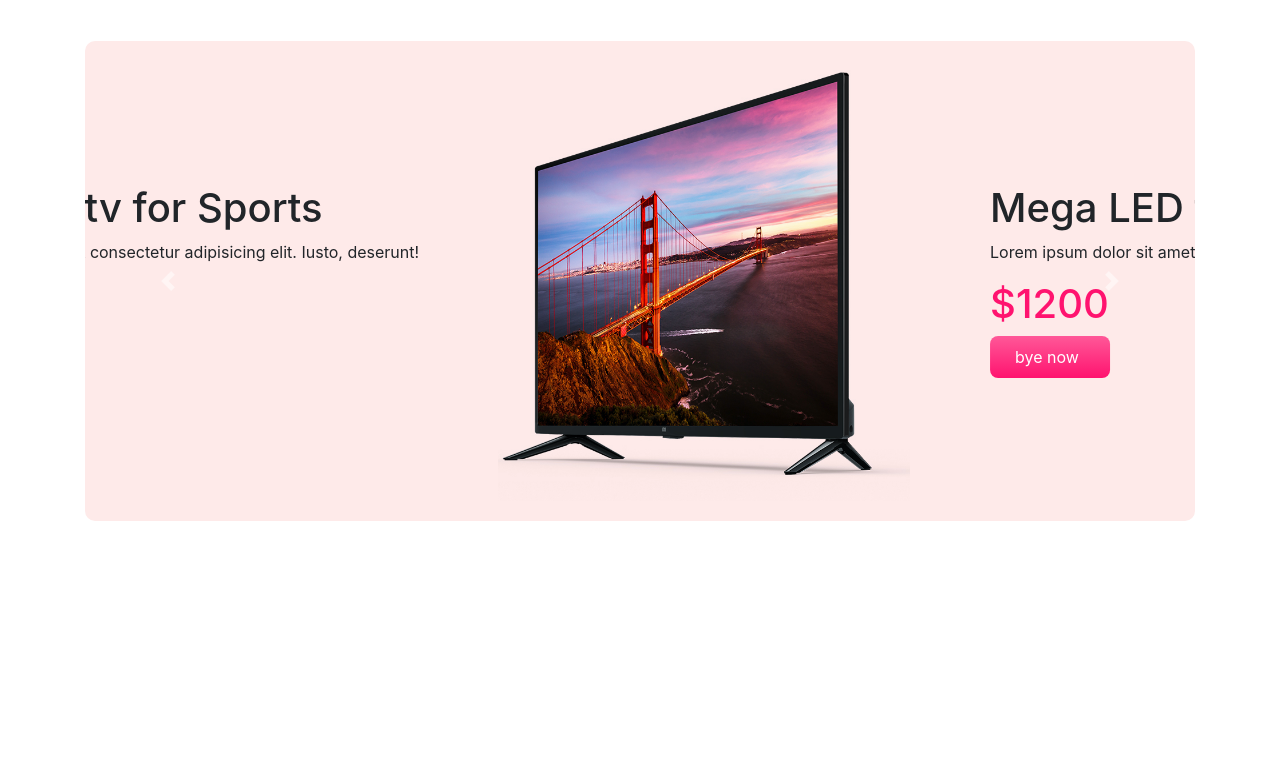
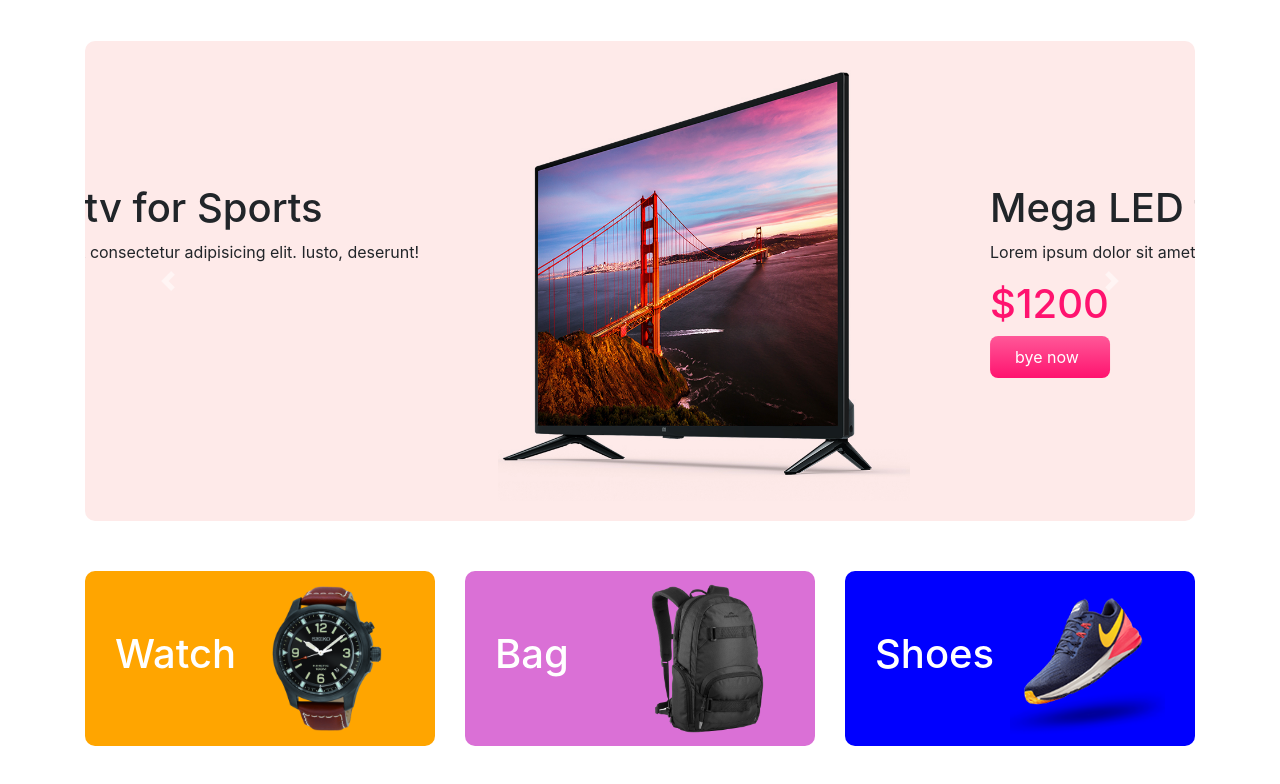
Before and after one commit to developerronybd/PandaCommerce, a plain HTML site: page index.html in a window 1280 px wide. Shown: the part 66-850 px from the top of the page. Before the commit the page ends 800 px from the top, so only its background shows below. Drawn offline with nearby package versions, Linux system fonts and the light colour scheme.

Commit message:
category section updated

```diff
--- a/css/style.css
+++ b/css/style.css
@@ -27,3 +27,29 @@
     cursor: pointer;
     width: 120px;
 }
+.categories{
+    margin: 50px auto;
+}
+.categories h1{
+    color: #fff;
+}
+
+.cat-1, .cat-2, .cat-3{
+    padding: 10px 30px ;
+    border-radius: 10px;
+    -webkit-border-radius: 10px;
+    -moz-border-radius: 10px;
+    -ms-border-radius: 10px;
+    -o-border-radius: 10px;
+}
+.cat-1{
+    background: orange;
+}
+
+.cat-2{
+    background: orchid;
+}
+
+.cat-3{
+    background: blue;
+}
--- a/index.html
+++ b/index.html
@@ -112,6 +112,31 @@
     </div>
 
 
+    <div class="container categories">
+        <div class="row">
+            <div class="col-md-4 ">
+                <div class="cat-1 d-flex justify-content-between align-items-center">
+                    <h1>Watch</h1>
+                    <img src="img/categories/watch.png" alt="">
+                </div>
+            </div>
+
+            <div class="col-md-4 ">
+                <div class="cat-2 d-flex justify-content-between align-items-center">
+                    <h1>Bag</h1>
+                    <img src="img/categories/bag.png" alt="">
+                </div>
+            </div>
+
+            <div class="col-md-4 ">
+                <div class="cat-3 d-flex justify-content-between align-items-center ">
+                    <h1>Shoes</h1>
+                    <img src="img/categories/shoes.png" alt="">
+                </div>
+            </div>
+        </div>
+    </div>
+
 
 
 
```
